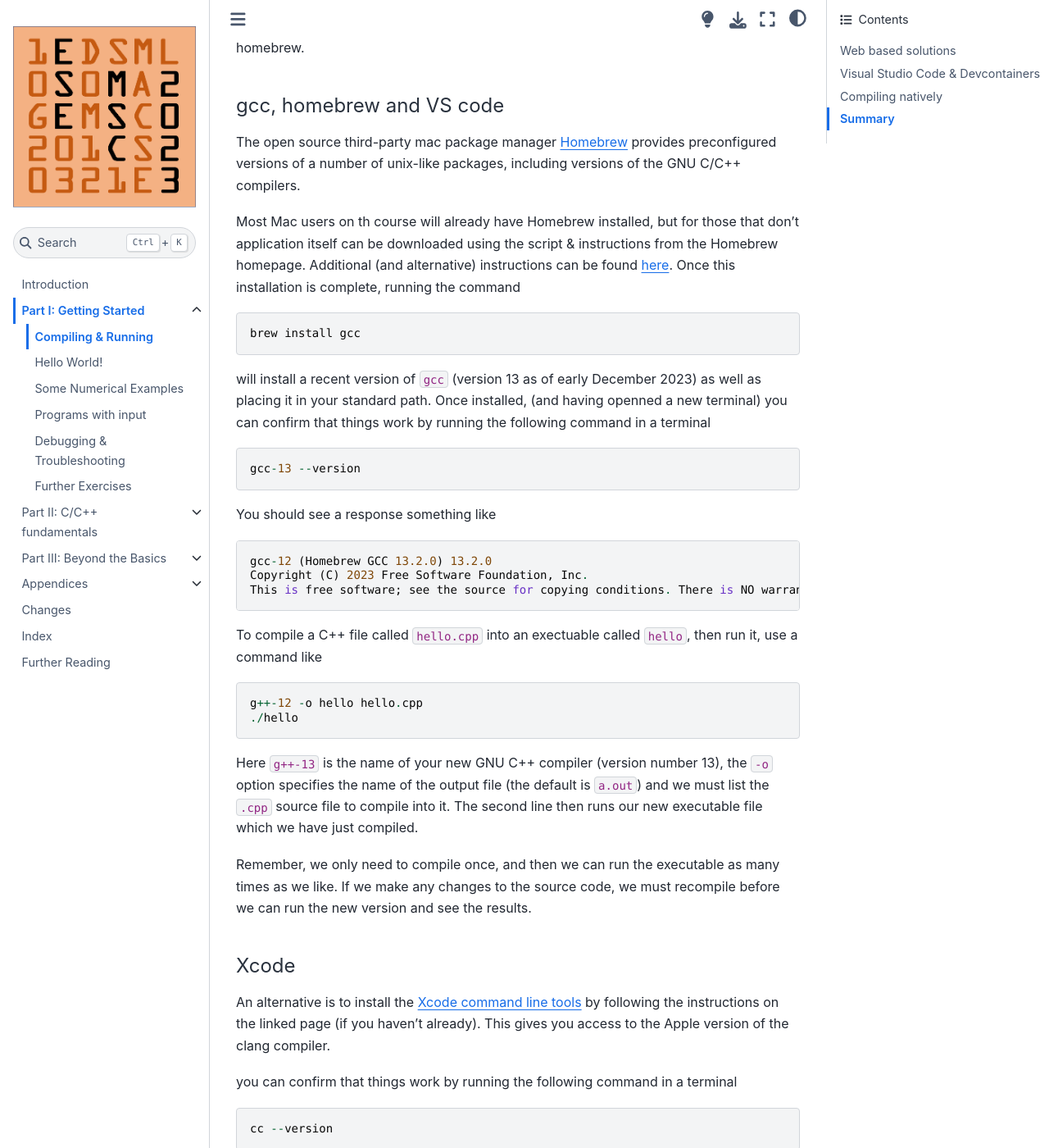
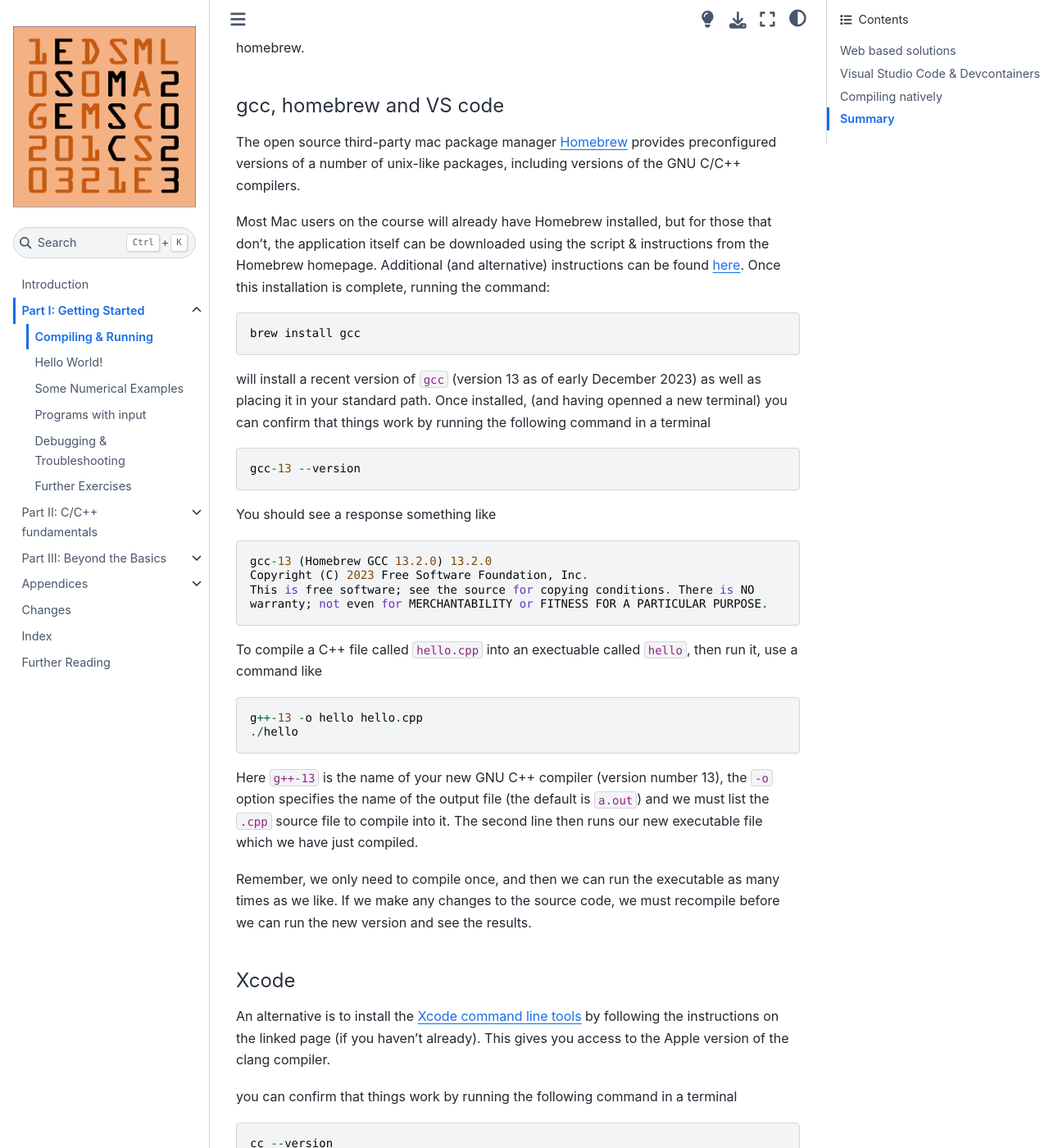
Before and after one commit to ese-msc/c-primer, a Jupyter Book: the page built from part_one/01_running.md, in a window 1280 px wide and 1400 px high, scrolled down 2760 px. Shown: the whole window at 82% size. Built offline with Jupyter Book 1.0.4 settings and Sphinx 7.4.7 and the Sphinx Book theme 1.1.4, drawn with Linux system fonts in a browser that asks for light colours; some of the changed text lies outside the part shown.

Commit message:
update version numbers and add output from WSL

````diff
--- a/part_one/01_running.md
+++ b/part_one/01_running.md
@@ -27,7 +27,7 @@
 
 To begin, fork the accompanying [examples repository](https://github.com/ese-msc/c-examples) and download it, then with Docker desktop running, open your local repository in VS code. You will be presented with a query banner "Folder contains a Dev Container configuration file. Reopen folder to develop in a container (learn more).". Select "Reopen in Container". This will restart the VS Code editor window, while connecting to a Docker container build from the repository [C examples Dockerfile](https://ese-msc/c-examples/.devcontainer/Dockerfile). This container has `git` and `Python` installed, together a working linux C++ compiler (the GNU compiler) and some useful VS Code extensions installed.
 
-For simple non-interactive C++ files, you can now build & run them with the Run Code button (ctrl+alt+N). For interactive files, you will need to run the program yourself using (for a file `hello.cpp`in the current directory) a command like
+For simple non-interactive C++ files, you can now build & run them with the Run Code button (ctrl+alt+N). For interactive files, you will need to run the program yourself using (for a file `hello.cpp` in the current directory) a command like:
 
 ```
 g++ -o hello hello.cpp
@@ -56,7 +56,7 @@
 
 The open source third-party mac package manager [Homebrew](https://brew.sh/) provides preconfigured versions of a number of unix-like packages, including versions of the GNU C/C++ compilers.
 
-Most Mac users on th course will already have Homebrew installed, but for those that don't application itself can be downloaded using the script & instructions from the Homebrew homepage. Additional (and alternative) instructions can be found [here](https://docs.brew.sh/Installation). Once this installation is complete, running the command
+Most Mac users on the course will already have Homebrew installed, but for those that don't, the application itself can be downloaded using the script & instructions from the Homebrew homepage. Additional (and alternative) instructions can be found [here](https://docs.brew.sh/Installation). Once this installation is complete, running the command:
 
 ```
 brew install gcc
@@ -71,15 +71,16 @@
 You should see a response something like
 
 ```
-gcc-12 (Homebrew GCC 13.2.0) 13.2.0
+gcc-13 (Homebrew GCC 13.2.0) 13.2.0
 Copyright (C) 2023 Free Software Foundation, Inc.
-This is free software; see the source for copying conditions. There is NO warranty; not even for MERCHANTABILITY or FITNESS FOR A PARTICULAR PURPOSE.
+This is free software; see the source for copying conditions. There is NO
+warranty; not even for MERCHANTABILITY or FITNESS FOR A PARTICULAR PURPOSE.
 ```
 
 To compile a C++ file called `hello.cpp` into an exectuable called `hello`, then run it, use a command like
 
 ```
-g++-12 -o hello hello.cpp
+g++-13 -o hello hello.cpp
 ./hello
 ```
 
@@ -100,12 +101,12 @@
 You should see a response something like
 
 ```
-Apple clang version 12.0.5 (clang-1205.0.22.11)
-Target: arm64-apple-darwin20.3.0
+Apple clang version 14.0.0 (clang-1400.0.29.202)
+Target: arm64-apple-darwin21.6.0
 Thread model: posix
-InstalledDir: /Applications/Xcode.app/Developer/Toolchains/XcodeDefault.xctoolchain/usr/bin
+InstalledDir: /Library/Developer/CommandLineTools/usr/bin
 ```
-althought the precise values may be a little different.
+although the precise values may be a little different.
 
 To compile a C++ file called `hello.cpp` into an exectuable called `hello`, then run it, use a command like
 
@@ -135,6 +136,13 @@
 
 You should see a response something like
 
+```
+gcc (Ubuntu 11.4.0-1unintu1~22.04) 11.4.0
+Copyright (C) 2021 Free Software Foundation, Inc.
+This is free software; see the source for copying conditions. There is NO
+warranty; not even for MERCHANTABILITY or FITNESS FOR A PARTICULAR PURPOSE.
+```
+
 To compile a C++ file called `hello.cpp` into an exectuable called `hello`, then run it, use a command like
 
 ```
````
